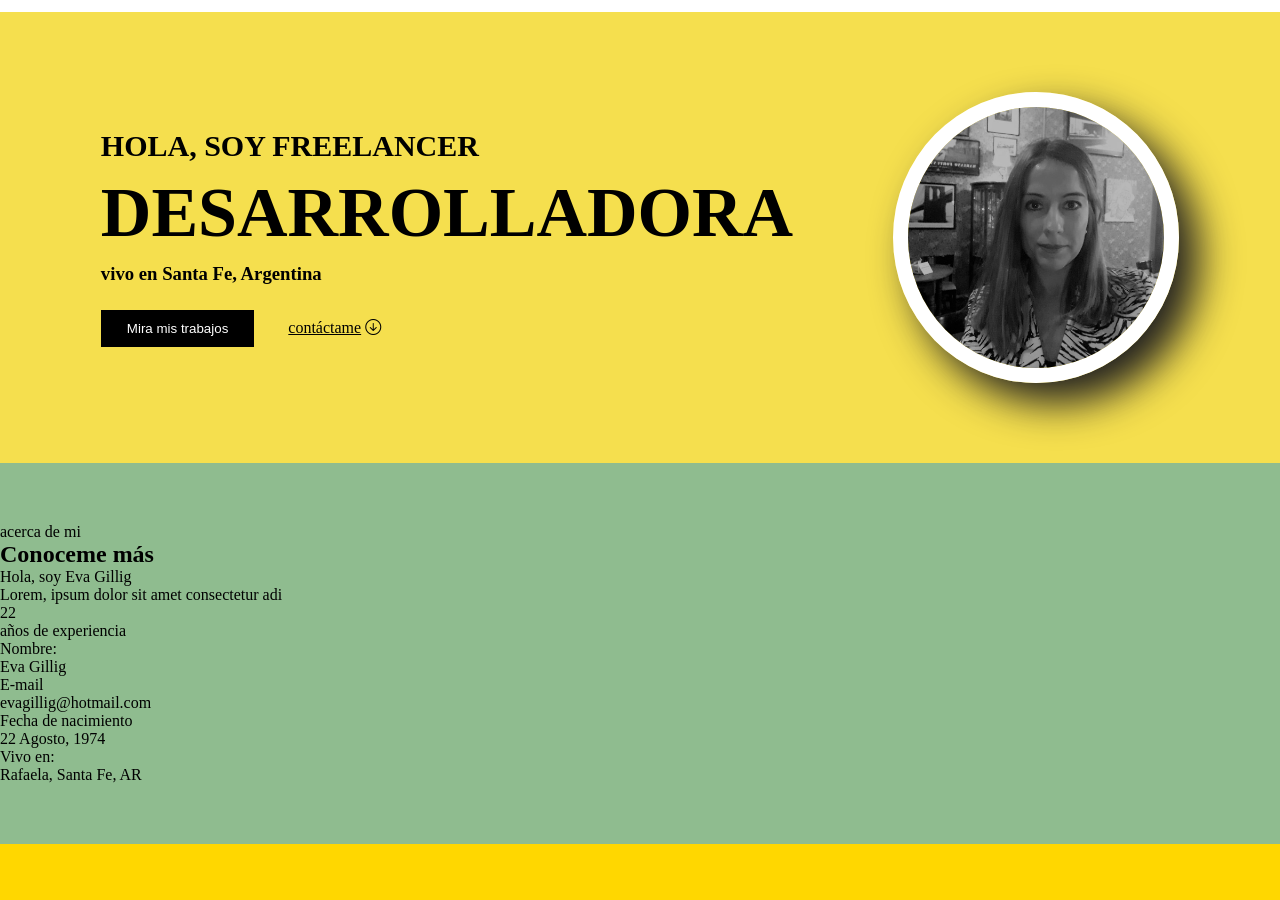
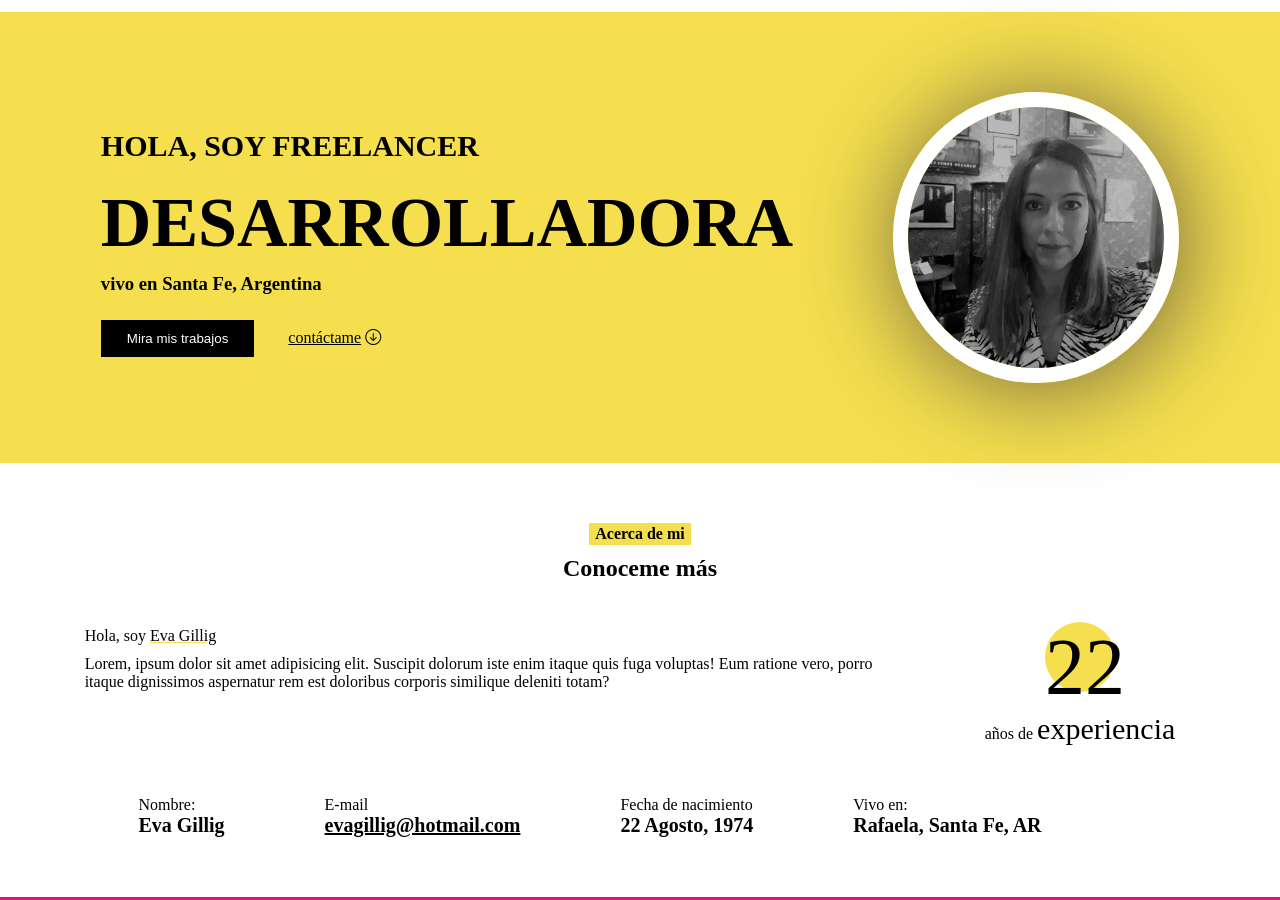
Before and after one commit to evagillig/TP-final, a plain HTML site: page index.html in a window 1280 px wide. Shown: the part 52-952 px from the top of the page. Drawn offline with nearby package versions, Linux system fonts and the light colour scheme.

Commit message:
hice css en section 2

```diff
--- a/estilo.css
+++ b/estilo.css
@@ -77,20 +77,111 @@ align-items: center;
     width: 20%;
     border-radius: 50%;
     border: 15px solid white;
-    box-shadow: 20px 20px 40px rgb(33, 32, 32);
+    box-shadow: 5px 5px 100px rgb(109, 98, 64);
 }
-/*VER TEMA BOX-SHADOW*/
+
 
 /*INICIO SECCION 2*/
 
 .hero2-acercaDe{
-    background-color: darkseagreen;
+    background-color: white;
     padding: 60px 0;
+    display: flex;
+    align-items: center;
+    flex-direction: column;
+
 
 }
 
+h4{
+    padding: 2px 6px;
+    background-color: rgba(245,223,78,255);
+}
+
+h2{
+    padding: 10px 0;
+}
+
+.exp{
+    font-size: 30px;
+}
+
+/*VER COMO PONGO NEGRITA EN EVA GILLIG*/
+
+
+.contenedor-acerca{
+    display: flex;
+    padding: 30px;
+
+
+}
+
+.acerca-de-mi{
+    width: 800px;
+}
+
+
+.acerca-de-mi p{
+    padding: 5px 0;
+}
+
+
+.eva{
+    text-decoration-line: underline;
+    text-decoration-color: rgba(245,223,78,255);
+
+}
+
+/*ver subrayar linea amarilla*/
+.años{
+    display: flex;
+    align-items: center;
+    justify-content: center;
+    flex-direction: column;
+    margin-left: 80px;
+}
+
+.años p{
+    text-align: center;
+    padding: 20px;
+}
+
+.contenedor-circulo{
+    background-color: rgba(245,223,78,255);
+    border-radius: 50%;
+    width:70px;
+    height: 70px;
+
+}
+.circulo {
+    font-size: 80px;
+
+}
+
+.datos-personales{
+    display: flex;
+
+
+}
+
+.nombre,.email,.nacimiento, .from {
+    margin-right: 100px;
+}
+
+.datos-personales h5{
+    font-size: 20px;
+}
+.mail {
+    text-decoration: underline;
+}
+
+
+/*INICIA SECTION 3*/
+
+
+
 .hero3-conocimientos{
-    background-color: gold;
+    background-color: rgb(231, 14, 137);
     padding: 60px 0;
 
 }
--- a/index.html
+++ b/index.html
@@ -52,41 +52,45 @@
       </section>
 
       <section class="hero2-acercaDe">
-        <p>acerca de mi</p>
+        <h4>Acerca de mi</h4>
         <h2> Conoceme más</h2>
 
+        <div class="contenedor-acerca">
         <div class="acerca-de-mi">
             <p>Hola, soy <span class=" eva"> Eva Gillig </span></p>
-            <p>Lorem, ipsum dolor sit amet consectetur adi</p>
+            <p>Lorem, ipsum dolor sit amet adipisicing elit. Suscipit dolorum iste enim itaque quis fuga voluptas! Eum ratione vero, porro itaque dignissimos aspernatur rem est doloribus corporis similique deleniti totam?</p>
         </div>
 
-        <div class="numero">
+        <div class="años">
             <div class="contenedor-circulo">
                 <span class="circulo">22</span>
             </div>
             <p> años de <span class= "exp"> experiencia </span></p>
 
         </div>
+        </div>
+
+
 
         <div class="datos-personales">
             <div class="nombre">
                 <p>Nombre:</p>
-                <p> Eva Gillig</p>
+                <h5> Eva Gillig</h5>
             </div>
 
             <div class="email">
-                <p>E-mail</p>
-                <p>evagillig@hotmail.com</p>
+                <p> E-mail</p>
+                <h5 class="mail">evagillig@hotmail.com</h5>
             </div>
 
-            <div class="Nacimiento">
+            <div class="nacimiento">
                 <p>Fecha de nacimiento</p>
-                <p>22 Agosto, 1974</p>
+                <h5>22 Agosto, 1974</h5>
             </div>
 
             <div class="from">
                 <p> Vivo en:</p>
-                <p> Rafaela, Santa Fe, AR</p>
+                <h5> Rafaela, Santa Fe, AR</h5>
             </div>
 
         </div>
```
